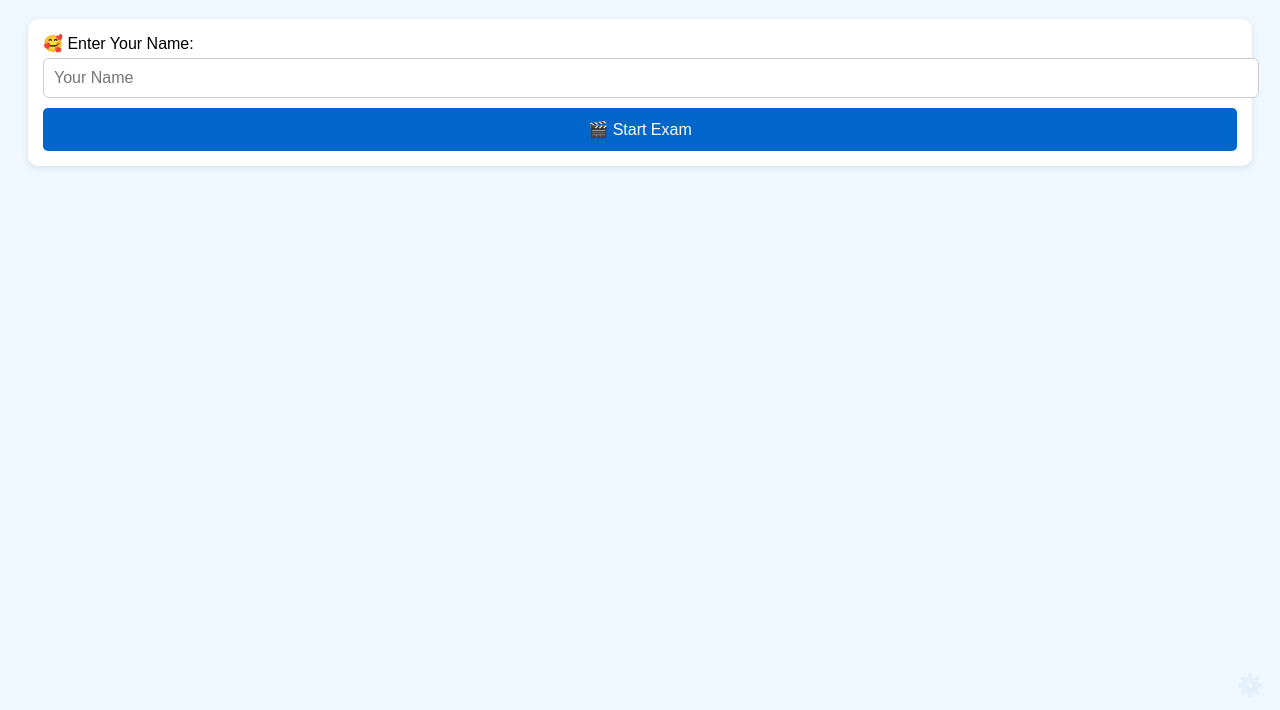
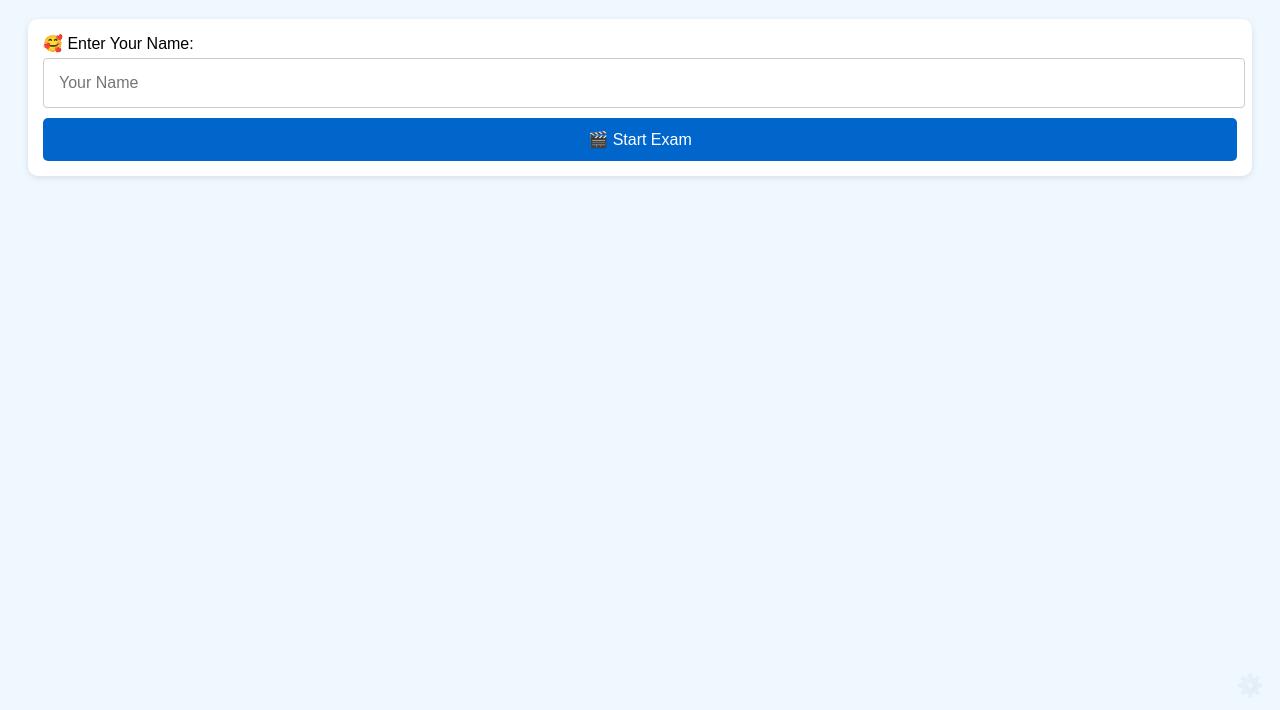
Before and after one commit to mohitsaxena6363/online-63, a plain HTML site: page index.html in a window 1280 px wide. Shown: the part 90-800 px from the top of the page. Drawn offline with Linux system fonts and the light colour scheme.

Commit message:
Update index.html

```diff
--- a/index.html
+++ b/index.html
@@ -11,13 +11,13 @@
     .btn { display: block; width: 100%; padding: 12px; font-size: 16px; background: #0066cc; color: white; border: none; border-radius: 5px; cursor: pointer; }
     .btn:hover { background: #004999; }
     input[type="text"], input[type="number"], input[type="password"] {
-      width: 100%; padding: 10px; font-size: 16px;
-      border-radius: 6px; border: 1px solid #ccc; margin-bottom: 10px;
+      width: 98%; padding: 15px; font-size: 16px;
+      border-radius: 4px; border: 1px solid #ccc; margin-bottom: 10px;
     }
     label { display: block; margin-bottom: 5px; }
     #timer { text-align: right; font-size: 16px; color: red; margin-bottom: 10px; display: none; }
     #quizForm, #resultSection { display: none; }
-    table { width: 98%; border-collapse: collapse; background: #fff; margin-top: 20px; }
+    table { width: 100%; border-collapse: collapse; background: #fff; margin-top: 20px; }
     th, td { border: 1px solid #ccc; padding: 10px; text-align: center; }
     th { background: #e0f2ff; }
 
```
